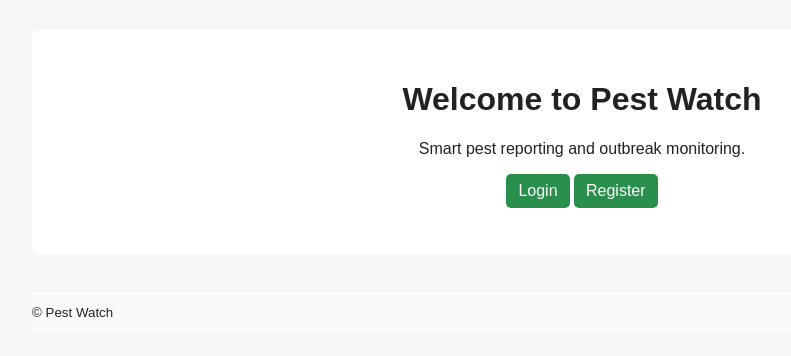
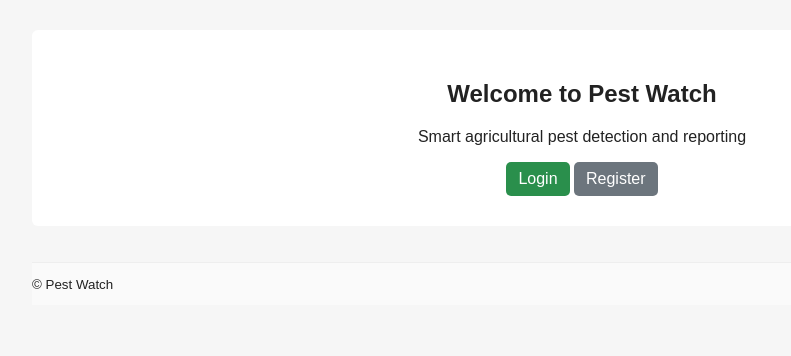
Before and after one commit to Roy-Kathurima/pestwatch, a Flask app: page / in a window 1280 px wide. Shown: the part 140-496 px from the top of the page, without its empty margins (58-849 px from the left). Run offline with Flask 3, Linux system fonts and the light colour scheme.

Commit message:
Update welcome.html

```diff
--- a/templates/welcome.html
+++ b/templates/welcome.html
@@ -1,11 +1,10 @@
 {% extends "base.html" %}
 {% block content %}
 <div class="welcome">
-  <h1>Welcome to Pest Watch</h1>
-  <p>Smart pest reporting and outbreak monitoring.</p>
-  <p>
-    <a class="btn" href="{{ url_for('login') }}">Login</a>
-    <a class="btn" href="{{ url_for('register') }}">Register</a>
-  </p>
+  <h2>Welcome to Pest Watch</h2>
+  <p>Smart agricultural pest detection and reporting</p>
+
+  <a class="btn" href="{{ url_for('login') }}">Login</a>
+  <a class="btn btn-secondary" href="{{ url_for('register') }}">Register</a>
 </div>
 {% endblock %}
```
